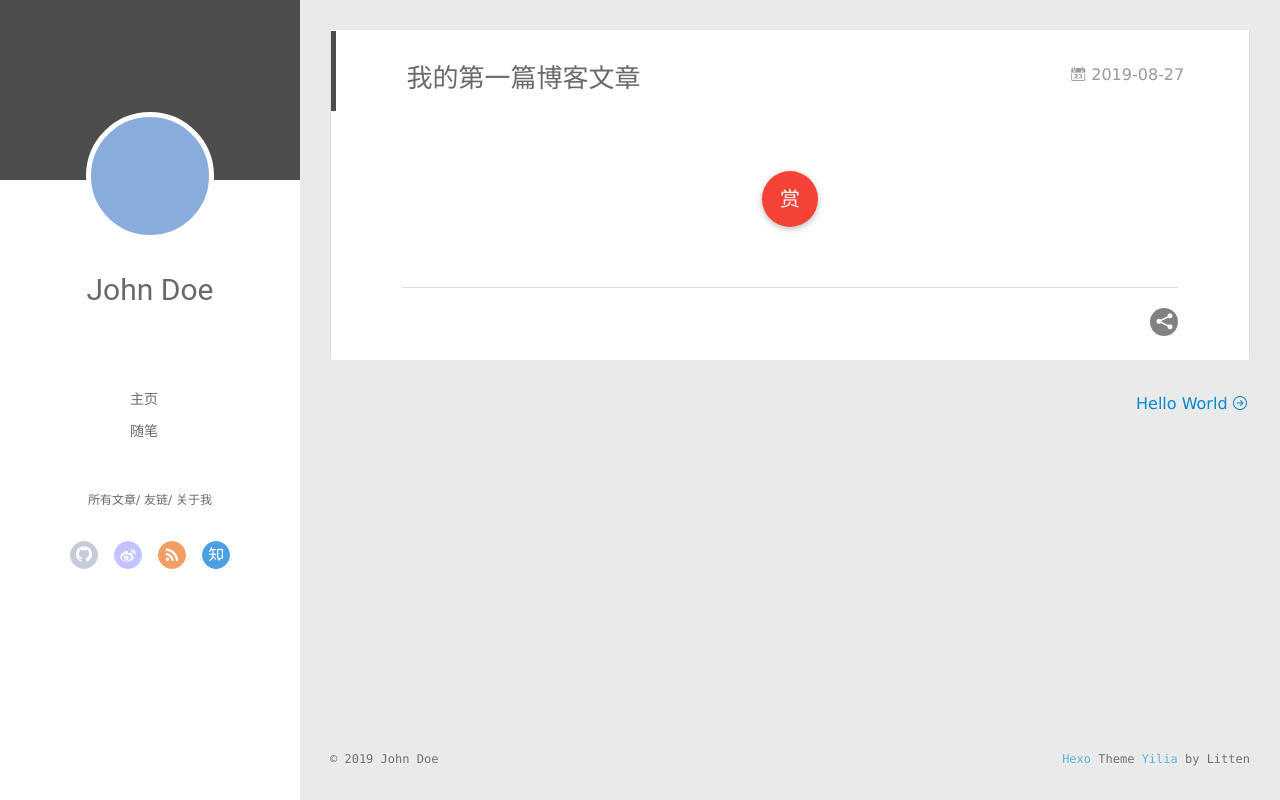
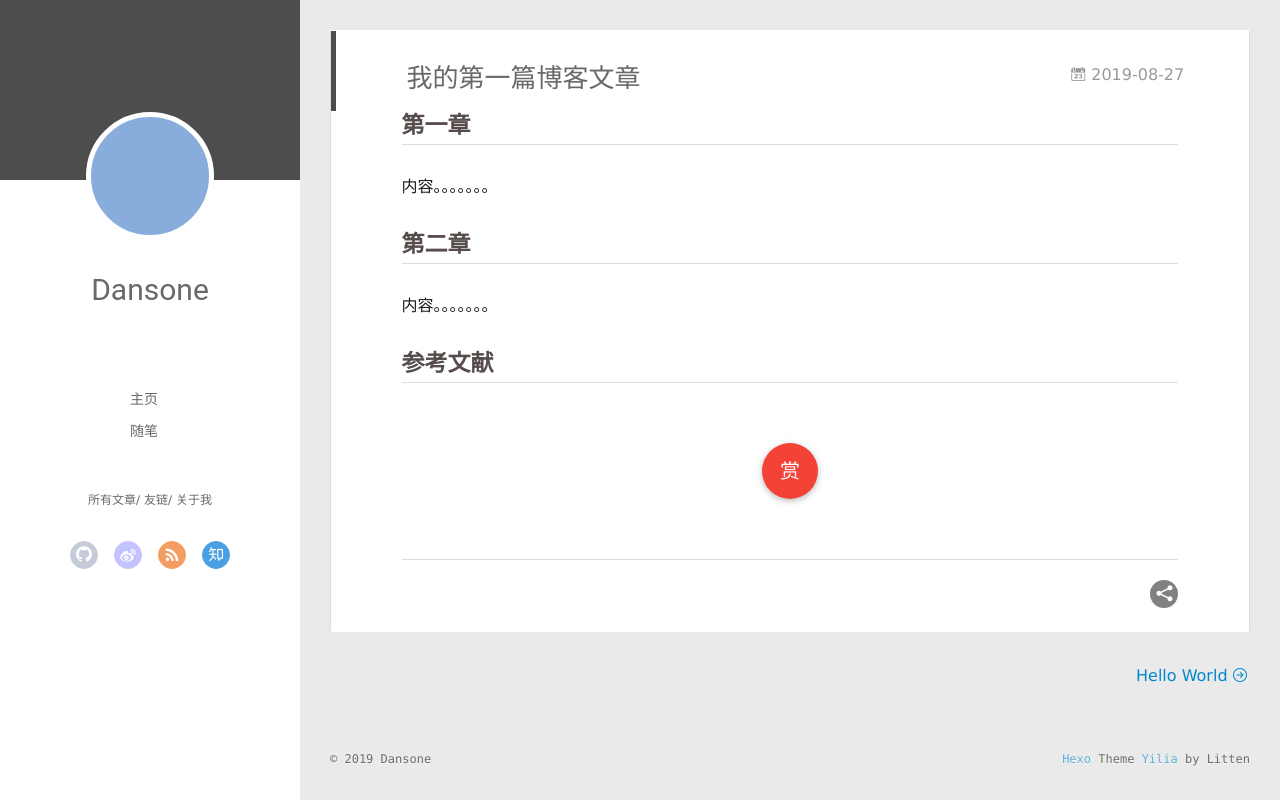
Before and after one commit to Dansone/Dansone.github.io, a plain HTML site: page 2019/08/27/我的第一篇博客文章/index.html in a window 1280 px wide. Drawn offline with Linux system fonts and the light colour scheme; no server answers.

Commit message:
Site updated: 2019-08-27 13:53:30

```diff
--- a/2019/08/27/我的第一篇博客文章/index.html
+++ b/2019/08/27/我的第一篇博客文章/index.html
@@ -8,14 +8,17 @@
   <link rel="dns-prefetch" href="http://yoursite.com">
   <title>我的第一篇博客文章 | Hexo</title>
   <meta name="viewport" content="width=device-width, initial-scale=1, maximum-scale=1">
-  <meta property="og:type" content="article">
+  <meta name="description" content="第一章内容。。。。。。。 第二章内容。。。。。。。 参考文献">
+<meta property="og:type" content="article">
 <meta property="og:title" content="我的第一篇博客文章">
 <meta property="og:url" content="http://yoursite.com/2019/08/27/我的第一篇博客文章/index.html">
 <meta property="og:site_name" content="Hexo">
+<meta property="og:description" content="第一章内容。。。。。。。 第二章内容。。。。。。。 参考文献">
 <meta property="og:locale" content="en">
-<meta property="og:updated_time" content="2019-08-26T16:08:56.205Z">
+<meta property="og:updated_time" content="2019-08-27T05:36:55.448Z">
 <meta name="twitter:card" content="summary">
 <meta name="twitter:title" content="我的第一篇博客文章">
+<meta name="twitter:description" content="第一章内容。。。。。。。 第二章内容。。。。。。。 参考文献">
 
     <link rel="alternative" href="/atom.xml" title="Hexo" type="application/atom+xml">
 
@@ -47,7 +50,7 @@
 			<img src="" class="js-avatar">
 		</a>
 		<hgroup>
-		  <h1 class="header-author"><a href="/">John Doe</a></h1>
+		  <h1 class="header-author"><a href="/">Dansone</a></h1>
 		</hgroup>
 
 
@@ -105,7 +108,7 @@
 				<img src="" class="js-avatar">
 			</div>
 			<hgroup>
-			  <h1 class="header-author js-header-author">John Doe</h1>
+			  <h1 class="header-author js-header-author">Dansone</h1>
 			</hgroup>
 
 
@@ -171,7 +174,9 @@
 
     <div class="article-entry" itemprop="articleBody">
 
-
+        <h2 id="第一章"><a href="#第一章" class="headerlink" title="第一章"></a>第一章</h2><p>内容。。。。。。。</p>
+<h2 id="第二章"><a href="#第二章" class="headerlink" title="第二章"></a>第二章</h2><p>内容。。。。。。。</p>
+<h2 id="参考文献"><a href="#参考文献" class="headerlink" title="参考文献"></a>参考文献</h2>
 
 
 
@@ -309,7 +314,7 @@
   <div class="outer">
     <div id="footer-info">
     	<div class="footer-left">
-    		&copy; 2019 John Doe
+    		&copy; 2019 Dansone
     	</div>
       	<div class="footer-right">
       		<a href="http://hexo.io/" target="_blank">Hexo</a>  Theme <a href="https://github.com/litten/hexo-theme-yilia" target="_blank">Yilia</a> by Litten
```
Also changed, not shown: 2019/08/26/hello-world/index.html (+3 -3 lines), archives/2019/08/index.html (+3 -3 lines), archives/2019/index.html (+3 -3 lines), archives/index.html (+3 -3 lines), index.html (+6 -4 lines).
